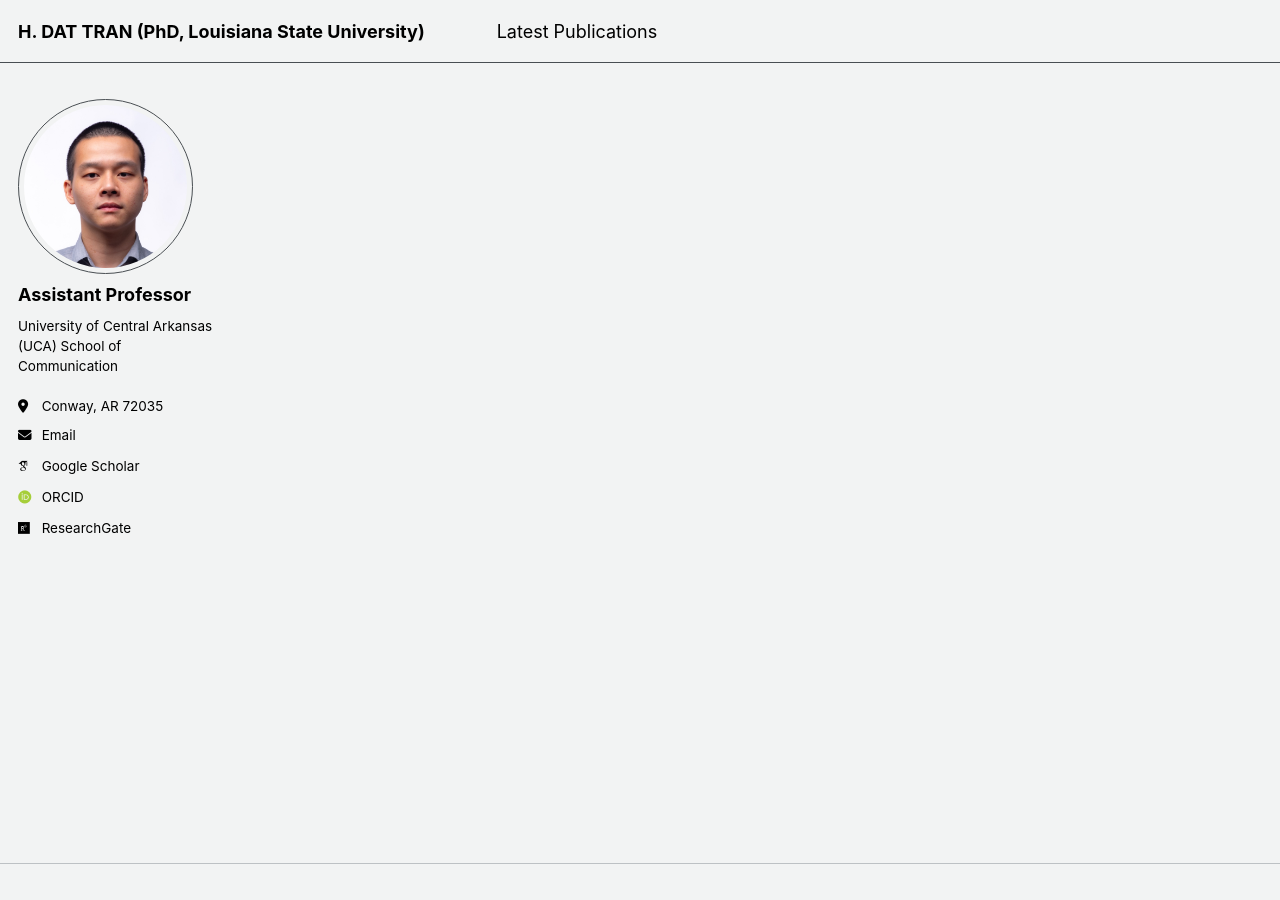
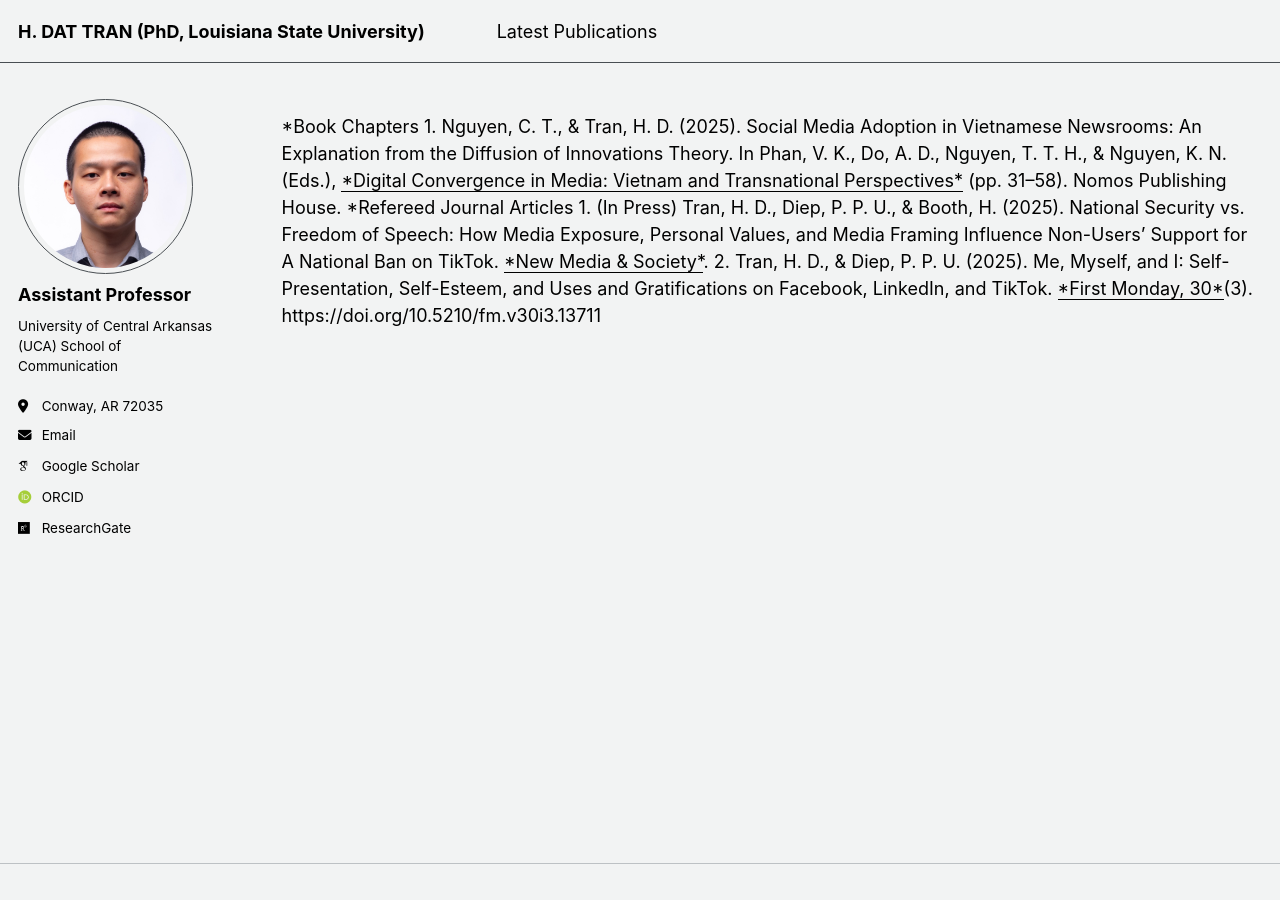
Before and after one commit to hdattran/hdattran.github.io, a Jekyll site: the page built from _pages/publications.html, in a window 1280 px wide. Built offline with Jekyll 4.4.1, drawn with Linux system fonts in a browser that asks for light colours; some web fonts are replaced.

Commit message:
Update publications.html

```diff
--- a/_pages/publications.html
+++ b/_pages/publications.html
@@ -5,3 +5,10 @@ permalink: /publications/
 author_profile: true
 ---
 {% include base_path %}
+
+*Book Chapters
+1.	Nguyen, C. T., & Tran, H. D. (2025). Social Media Adoption in Vietnamese Newsrooms: An Explanation from the Diffusion of Innovations Theory. In Phan, V. K., Do, A. D., Nguyen, T. T. H., & Nguyen, K. N. (Eds.), <ins>*Digital Convergence in Media: Vietnam and Transnational Perspectives*</ins> (pp. 31–58). Nomos Publishing House.
+
+*Refereed Journal Articles
+1.	(In Press) Tran, H. D., Diep, P. P. U., & Booth, H. (2025). National Security vs. Freedom of Speech: How Media Exposure, Personal Values, and Media Framing Influence Non-Users’ Support for A National Ban on TikTok. <ins>*New Media & Society*</ins>.
+2.	Tran, H. D., & Diep, P. P. U. (2025). Me, Myself, and I: Self-Presentation, Self-Esteem, and Uses and Gratifications on Facebook, LinkedIn, and TikTok. <ins>*First Monday, 30*</ins>(3). https://doi.org/10.5210/fm.v30i3.13711
```
